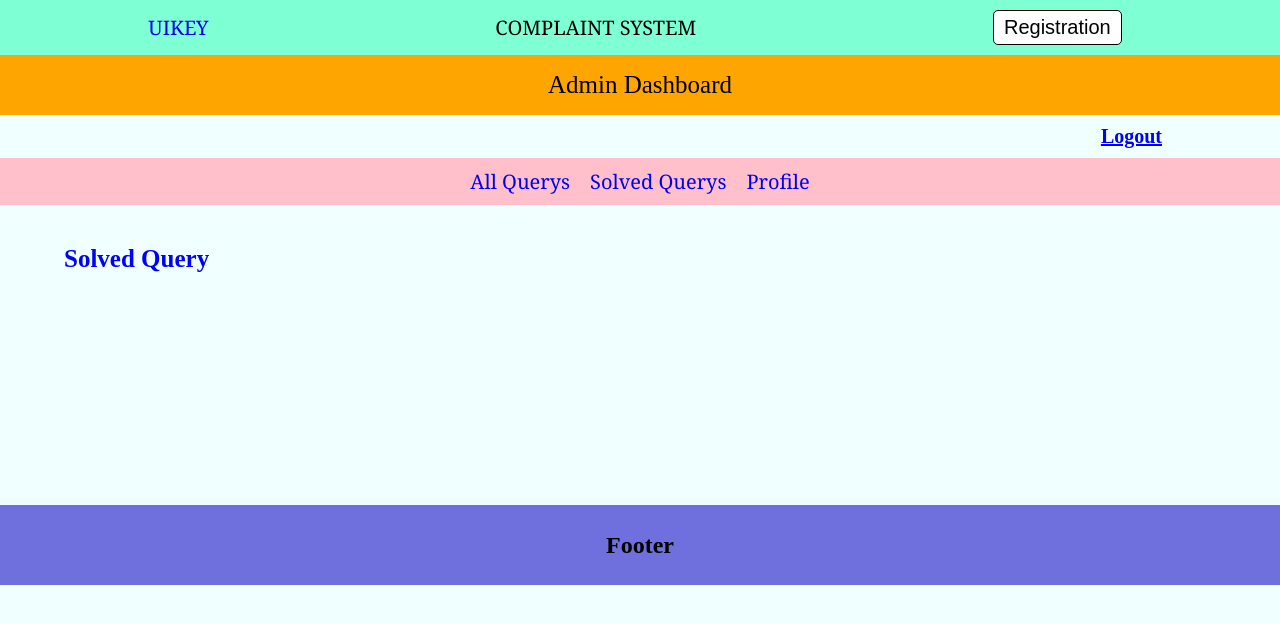
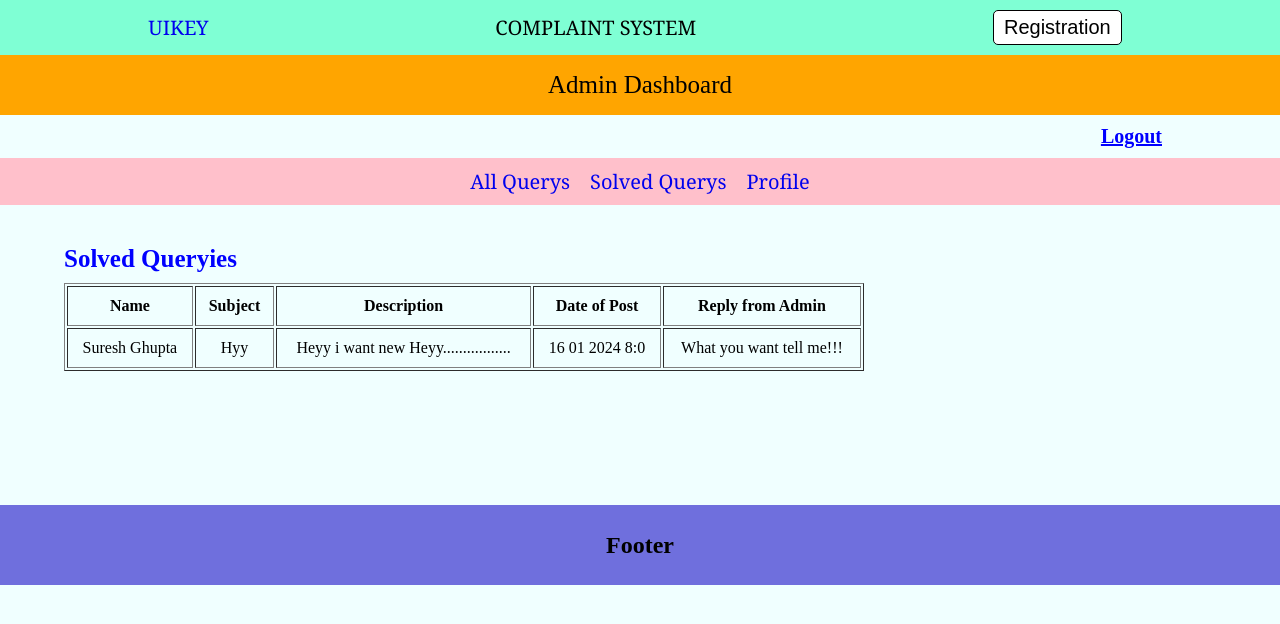
Before and after one commit to omuikey01/react-cms-project, a React (Create React App) app: page /admindash/solvedquery in a window 1280 px wide. Shown: the top 624 px of the page. Built offline with nearby package versions, Linux system fonts and the light colour scheme; data requests are answered from the project's data file.

Commit message:
Added After watch admin all complaints of Students and replay them

```diff
--- a/db.json
+++ b/db.json
@@ -70,14 +70,6 @@
     },
     {
       "stuid": 3,
-      "subject": "Light",
-      "datetime": "16 01 2024 7:58",
-      "queryexplain": "Light.............",
-      "ans": "",
-      "id": 3
-    },
-    {
-      "stuid": 3,
       "subject": "A Cup of Tea",
       "datetime": "16 01 2024 7:58",
       "queryexplain": "Tea Issue...............",
@@ -93,11 +85,12 @@
       "id": 5
     },
     {
-      "stuid": 4,
       "subject": "Hyy",
       "datetime": "16 01 2024 8:0",
       "queryexplain": "Heyy i want new Heyy.................",
-      "ans": "",
+      "ans": "What you want tell me!!!",
+      "replydata": "16 01 2024 21:4",
+      "stuid": 4,
       "id": 6
     },
     {
--- a/src/components/Admin/AllQuery.js
+++ b/src/components/Admin/AllQuery.js
@@ -1,5 +1,6 @@
 import axios from "axios";
 import { useEffect, useState } from "react"
+import { Link } from "react-router-dom";
 
 let AllQuery = () => {
     let [query, setQuery] = useState([])
@@ -13,7 +14,7 @@ let AllQuery = () => {
         })
 
         url = `http://localhost:4000/Register`
-        axios.get(url).then((res)=>{
+        axios.get(url).then((res) => {
             setAllRegisterData(res.data)
         })
     }
@@ -21,19 +22,14 @@ let AllQuery = () => {
         loadData()
     }, [])
 
-    console.log(query)
-    console.log(allRegisterData)
-
-    let ans = query.map((key)=>{
+    let ans = query.map((key) => {
         let name = "";
-        for(var i = 0 ; i < allRegisterData.length; i++)
-        {
-            if (key.stuid === allRegisterData[i].id)
-            {
+        for (var i = 0; i < allRegisterData.length; i++) {
+            if (key.stuid === allRegisterData[i].id) {
                 name = allRegisterData[i].fullname
             }
         }
-        return(
+        return (
             <>
                 <tr>
                     <td> {name} </td>
@@ -41,7 +37,7 @@ let AllQuery = () => {
                     <td> {key.queryexplain} </td>
                     <td> {key.datetime} </td>
                     <td>
-                        <span className="replyClass">Replay </span>
+                        <Link to={"/admindash/adminreply/" + key.id} > <span className="replyClass">Replay </span> </Link>
                     </td>
                 </tr>
             </>
--- a/src/components/Admin/ReplayCmp.js
+++ b/src/components/Admin/ReplayCmp.js
@@ -1,9 +1,60 @@
+import axios from "axios"
+import { useEffect, useState } from "react"
+import { useNavigate, useParams } from "react-router-dom"
 
 
 let ReplayCmp = () => {
+    let { id } = useParams()
+    let [userQuery, setUserQuery] = useState({})
+    let [reply, setReply] = useState("")
+    let myNav = useNavigate()
+
+    let loadData = () => {
+        let url = `http://localhost:4000/Complaints/${id}`
+        axios.get(url).then((res) => {
+            setUserQuery(res.data)
+        })
+    }
+
+    useEffect(()=>{
+        loadData()
+    }, []);
+
+
+    let datapost=()=>{
+        let date = new Date()
+        let newDate = date.getDate() + " " + date.getMonth()+1 + " " + date.getFullYear() + " " + date.getHours() + ":" + date.getMinutes();
+
+        let url = `http://localhost:4000/Complaints/${id}`
+        axios.put(url, {
+            "subject" : userQuery.subject,
+            "datetime" : userQuery.datetime,
+            "queryexplain" : userQuery.queryexplain,
+            "ans" : reply,
+            "replydata" : newDate,
+            "stuid" : userQuery.stuid
+        }).then((res)=>{
+            myNav("/admindash")
+        })
+
+    }
     return (
         <>
-            <h1> Replay Complaint </h1>
+            <div className="StuCpmForm">
+                <h1> Replay Complaint {id} </h1>
+                <label> Subject  </label>
+                <input type="text" value={userQuery.subject} name="query" />
+                <label> Query </label>
+                <textarea type="text" cols="100" rows="5" value={userQuery.queryexplain} />
+                <label> Date of Complaint  </label>
+                <input type="text" value={userQuery.datetime} name="query" />
+                <label> Reply </label>
+                <textarea type="text" cols="100" rows="5"value={reply} onChange={(e)=>{setReply(e.target.value)}} />
+
+                <button onClick={datapost} > Submit </button>
+
+            </div>
+
         </>
     )
 }
--- a/src/components/Admin/SolvedQuery.js
+++ b/src/components/Admin/SolvedQuery.js
@@ -1,7 +1,63 @@
-let SolvedQuery =()=>{
-    return(
+import axios from "axios";
+import { useEffect, useState } from "react";
+
+let SolvedQuery = () => {
+    let [queryData, setQueryData] = useState([])
+    let [Newdata, setNewData] = useState([])
+
+
+
+    let loadData = () => {
+        let url = `http://localhost:4000/Complaints`;
+        axios.get(url).then((res) => {
+            setQueryData(res.data)
+        })
+        let newurl = `http://localhost:4000/Register`;
+        axios.get(newurl).then((res) => {
+            setNewData(res.data)
+        })
+    }
+
+    useEffect(() => {
+        loadData()
+    }, [])
+
+    let ans = queryData.map((key) => {
+        if (key.ans !== "") {
+            let getdata = ""
+            for (var i = 0; i < Newdata.length; i++) {
+                if (key.stuid === Newdata[i].id) {
+                    getdata = Newdata[i].fullname
+                }
+            }
+            // const getdata = Newdata.find((Newdata) => key.stuid == Newdata.id);
+            return (
+                <>
+                    <tr>
+                        <td> {getdata} </td>
+                        <td> {key.subject}  </td>
+                        <td> {key.queryexplain} </td>
+                        <td> {key.datetime} </td>
+                        <td> {key.ans}  </td>
+                    </tr>
+                </>
+            )
+        }
+
+    })
+    return (
         <>
-            <h1> Solved Query </h1>
+            <h1> Solved Queryies </h1>
+            <table border="1" >
+                <tr>
+                    <th> Name </th>
+                    <th> Subject </th>
+                    <th> Description </th>
+                    <th> Date of Post </th>
+                    <th> Reply from Admin </th>
+                </tr>
+                {ans}
+            </table>
         </>
     )
 }
--- a/src/components/Home.js
+++ b/src/components/Home.js
@@ -10,6 +10,7 @@ import AdminDashboard from "./Admin/AdminDashboard"
 import AdminProfile from "./Admin/AdminProfile"
 import AllQuery from "./Admin/AllQuery"
 import SolvedQuery from "./Admin/SolvedQuery"
+import ReplayCmp from "./Admin/ReplayCmp"
 
 
 
@@ -34,6 +35,7 @@ let Home = () => {
                             <Route path="adminprofile" element={<AdminProfile />} />
                             <Route path="allquery" element={<AllQuery />} />
                             <Route path="solvedquery" element={<SolvedQuery />} />
+                            <Route path="adminreply/:id" element={<ReplayCmp />} />
                         </Route>
                     </Route>
                 </Routes>
--- a/src/components/InsideComponent/LastStuCompalint.js
+++ b/src/components/InsideComponent/LastStuCompalint.js
@@ -1,9 +1,18 @@
 
 
-let LastStuComplaint =()=>{
-    return(
+let LastStuComplaint = () => {
+    return (
         <>
-            <h1> Last Student Compalint </h1>
+            <div>
+                <h1> Last Compalints </h1>
+                <button> Pending </button>
+                <button> Resorved </button>
+                <button> Check </button>
+
+
+
+            </div>
+
         </>
     )
 }
--- a/src/components/Main.js
+++ b/src/components/Main.js
@@ -15,7 +15,6 @@ let Main = () => {
         let name = e.target.name
         let value = e.target.value
         setLoginData({ ...loginData, [name]: value })
-        // console.log(loginData)
     }
 
     let Logindatasubmit = (e) => {
--- a/src/css/Admincss/style.css
+++ b/src/css/Admincss/style.css
@@ -14,8 +14,9 @@
     text-align: center;
 }
 
-.showlQueryes table td {
-    padding: 5px;
+.showlQueryes table td, th{
+    padding: 10px;
+
 }
 
 .replyClass {
```
